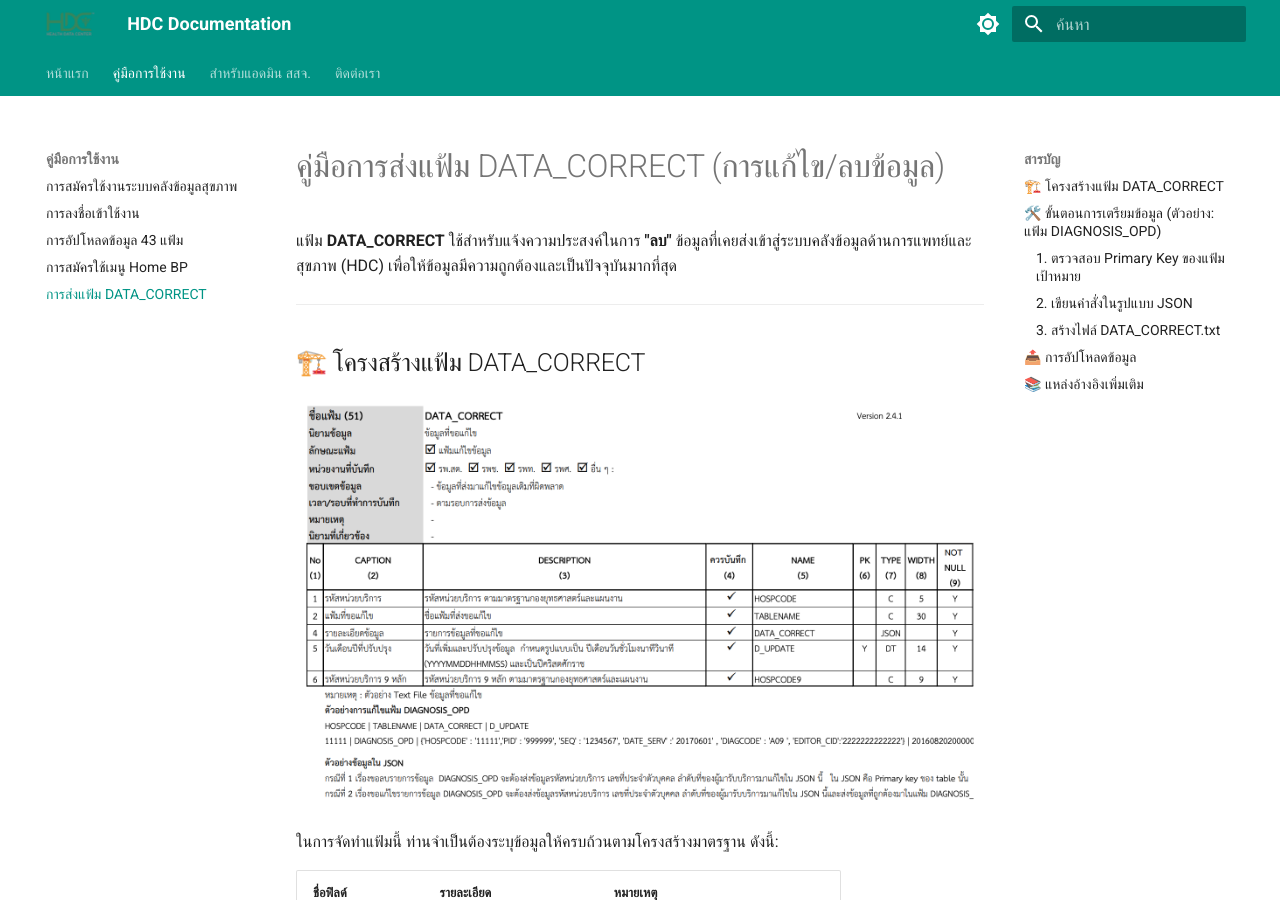
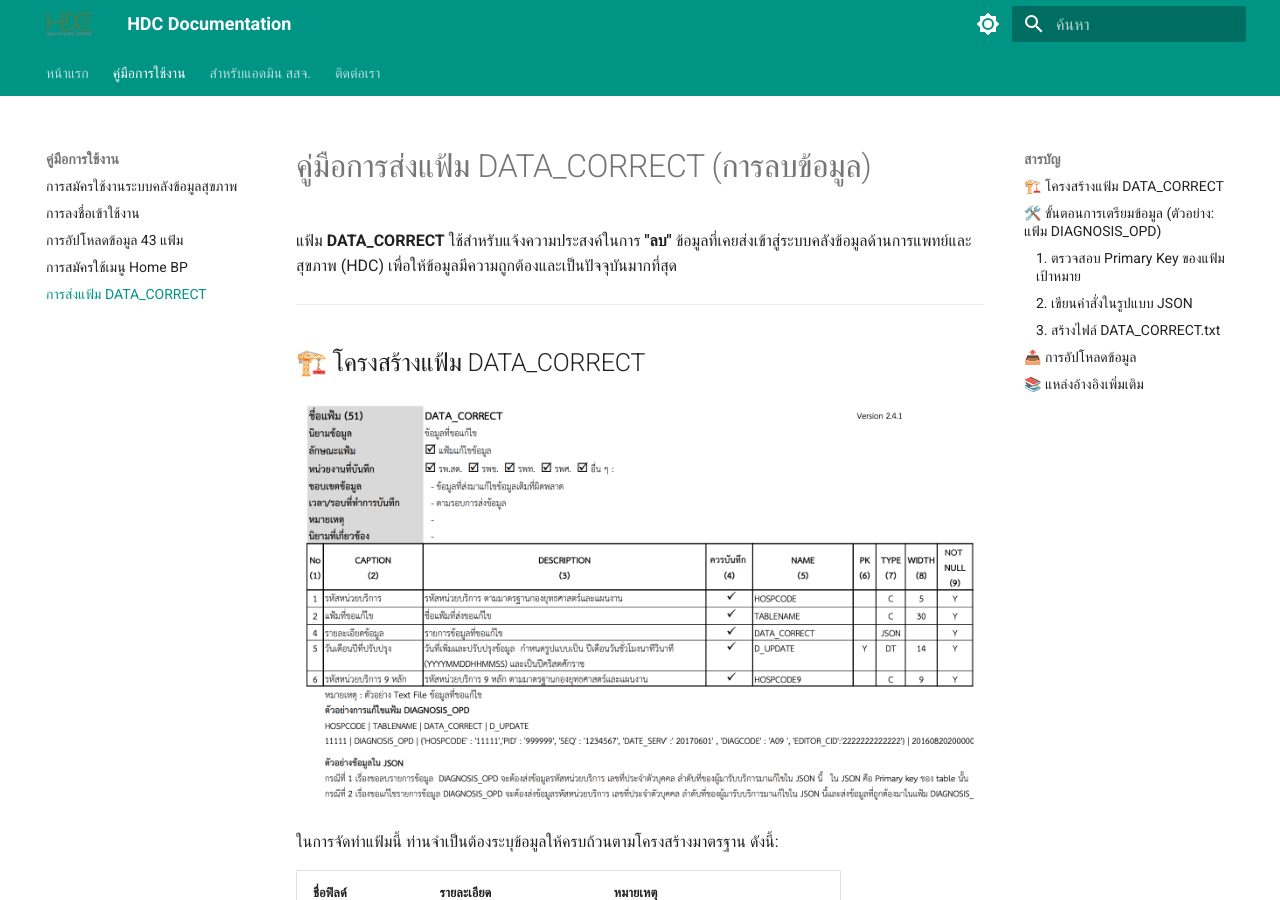
Before and after one commit to dmdmoph/hdc-docs, an MkDocs documentation site: the page built from docs/manual/data-correct.md, in a window 1280 px wide and 900 px high. Built offline with MkDocs 1.6.1 and Material for MkDocs 9.7.7, drawn with Linux system fonts in a browser that asks for light colours.

Commit message:
data-correct: edit yopic

```diff
--- a/docs/manual/data-correct.md
+++ b/docs/manual/data-correct.md
@@ -1,4 +1,4 @@
-# คู่มือการส่งแฟ้ม DATA_CORRECT (การแก้ไข/ลบข้อมูล)
+# คู่มือการส่งแฟ้ม DATA_CORRECT (การลบข้อมูล)
 
 แฟ้ม **DATA_CORRECT** ใช้สำหรับแจ้งความประสงค์ในการ **"ลบ"** ข้อมูลที่เคยส่งเข้าสู่ระบบคลังข้อมูลด้านการแพทย์และสุขภาพ (HDC) เพื่อให้ข้อมูลมีความถูกต้องและเป็นปัจจุบันมากที่สุด
 
```
